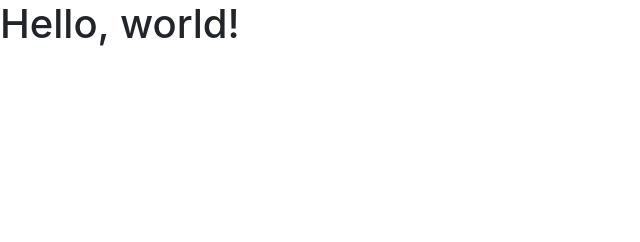
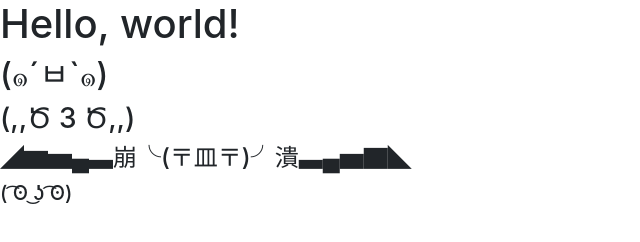
Before and after one commit to phoebe402/phoebe402.github.io, a plain HTML site: page lesson1/index.html in a window 1280 px wide. Shown: the whole page, without its empty margins (0-640 px from the left). Drawn offline with nearby package versions, Linux system fonts and the light colour scheme.

Commit message:
yo! 第二次上傳desu!

```diff
--- a/lesson1/index.html
+++ b/lesson1/index.html
@@ -12,11 +12,14 @@
     </head>
     <body>
         <h1>Hello, world!</h1>
+        <h2>(๑´ㅂ`๑)</h2>
+        <h3>(,,Ծ 3 Ծ,,)</h3>
+        <h4>◢▆▅▄▃崩╰(〒皿〒)╯潰▃▄▅▇◣</h4>
+        <h5>( ͡ʘ ͜ʖ ͡ʘ)</h5>
 
         <!-- Optional JavaScript -->
         <!-- jQuery first, then Popper.js, then Bootstrap JS -->
         <script src="https://code.jquery.com/jquery-3.3.1.slim.min.js" integrity="sha384-q8i/X+965DzO0rT7abK41JStQIAqVgRVzpbzo5smXKp4YfRvH+8abtTE1Pi6jizo" crossorigin="anonymous"></script>
-        <script src="https://cdnjs.cloudflare.com/ajax/libs/popper.js/1.14.3/umd/popper.min.js" integrity="sha384-ZMP7rVo3mIykV+2+9J3UJ46jBk0WLaUAdn689aCwoqbBJiSnjAK/l8WvCWPIPm49" crossorigin="anonymous"></script>
         <script src="https://stackpath.bootstrapcdn.com/bootstrap/4.1.1/js/bootstrap.min.js" integrity="sha384-smHYKdLADwkXOn1EmN1qk/HfnUcbVRZyYmZ4qpPea6sjB/pTJ0euyQp0Mk8ck+5T" crossorigin="anonymous"></script>
     </body>
 </html>
```
